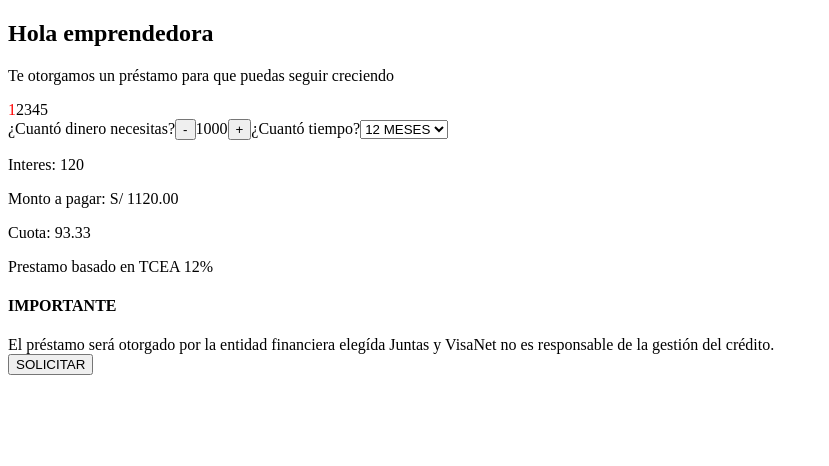
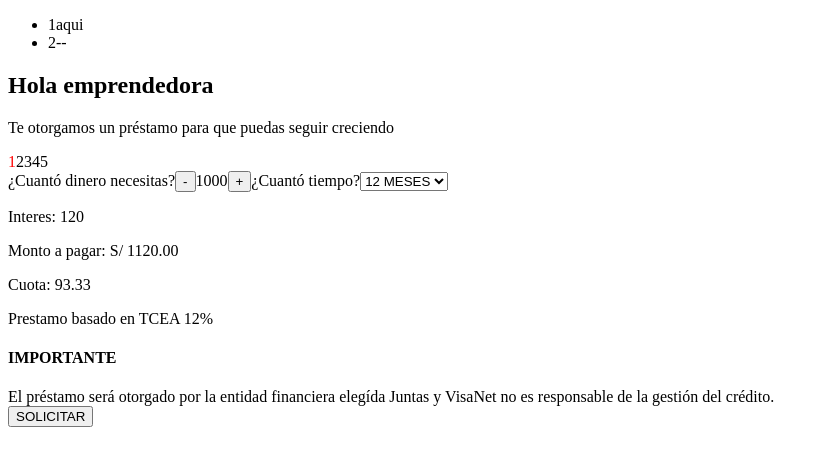
Before and after one commit to melanyvlm/VisaNet, a React (Create React App) app in the folder visanet-hackaton/: page / in a window 1280 px wide. Shown: the top 466 px of the page, without its empty margins (0-829 px from the left). Built offline with nearby package versions, Linux system fonts and the light colour scheme.

Commit message:
se muestra aopciones 1 y 2

```diff
--- a/visanet-hackaton/src/components/LoanControl.js
+++ b/visanet-hackaton/src/components/LoanControl.js
@@ -1,12 +1,12 @@
 import React, { useState } from 'react';
 import ViewLoans from './ViewLoans';
 import CalculateLoan from './CalculateLoan';
+import SequenceController from './SequenceController';
 
 const LoanControl = () => {
     const [amount, setAmount] = useState(1000);
     const [value, setValue] = useState('12');
     const [views, setViews] = useState('calculateLoan');
-    const [options, setOptions] = useState(false )
 
     const calculateValues = (values) => {
         const interest = values * (Number(value)/100);
@@ -19,9 +19,10 @@ const LoanControl = () => {
         setValue(e.target.value)
     };
 
-    switch (views) {
-      case 'calculateLoan':
-        return <CalculateLoan
+    const sections = [
+        {
+          name: 'calculateLoan',
+          component: <CalculateLoan
             amount={amount}
             setAmount={setAmount}
             handleChange={handleChange}
@@ -29,8 +30,10 @@ const LoanControl = () => {
             value={value}
             setViews={setViews}
           />
-      case 'viewLoans':
-        return <ViewLoans
+        },
+        {
+          name: 'viewLoans',
+          component: <ViewLoans
             amount={amount}
             setAmount={setAmount}
             handleChange={handleChange}
@@ -38,8 +41,19 @@ const LoanControl = () => {
             value={value}
             setViews={setViews}
           />
-        default:
-          return <CalculateLoan />
         }
+    ];
+
+    const renderComponents = index => (sections.map(item => item.component)[index]);
+
+    return (
+      <>
+        <SequenceController
+          sections={sections.length}
+          actualSection={sections.map(item => item.name).indexOf(views)}
+        />
+        {renderComponents(sections.map(item => item.name).indexOf(views))}
+      </>
+    );
 };
 export default LoanControl;
--- /dev/null
+++ b/visanet-hackaton/src/components/SequenceController.js
@@ -0,0 +1,23 @@
+import React from 'react';
+
+const SequenceController = ({ sections, actualSection }) => {
+    const components = [];
+    for (let index = 0; index < sections; index++) {
+        components.push(
+            <li key={index}>
+                {index + 1}
+                {index < actualSection && '+'}
+                {index > actualSection && '--'}
+                {index === actualSection && 'aqui'}
+            </li>
+        )
+
+    }
+    return (
+        <ul>{components}</ul>
+    )
+
+
+};
+
+export default SequenceController;
```
Lines whose indentation alone changed are shown as unchanged.
